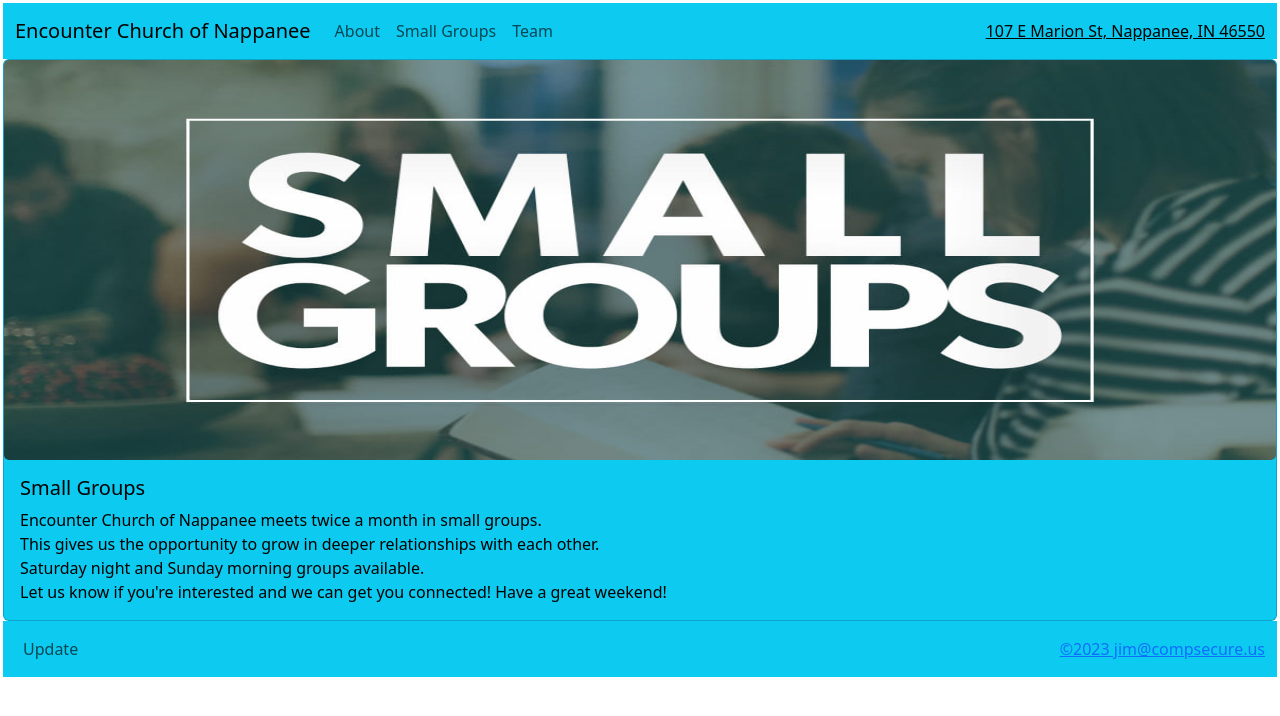
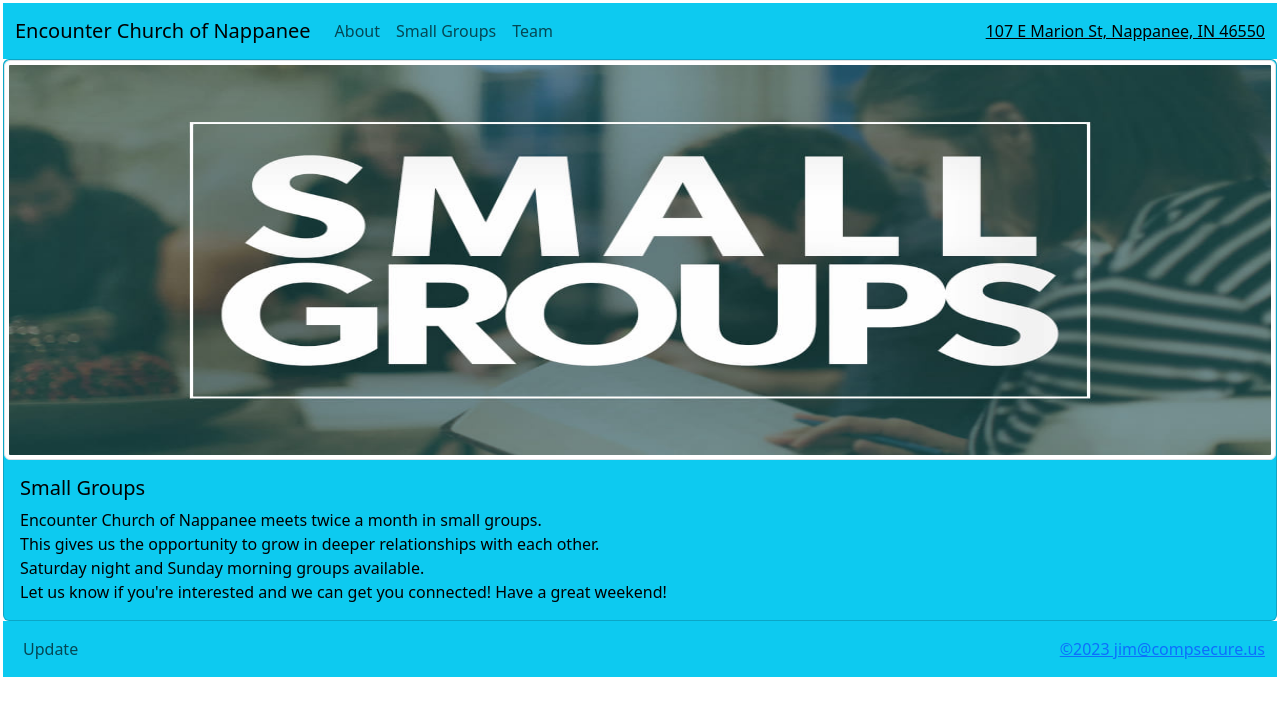
Before and after one commit to jimandjo/Encounter, a React (Create React App) app: page /smallgroups in a window 1280 px wide. Shown: the top 716 px of the page. Built offline with nearby package versions, Linux system fonts and the light colour scheme.

Commit message:
tried to keep the images from stretching when the viewport changes.

```diff
--- a/package.json
+++ b/package.json
@@ -30,5 +30,8 @@
       "last 1 firefox version",
       "last 1 safari version"
     ]
+  },
+  "devDependencies": {
+    "@babel/plugin-proposal-private-property-in-object": "^7.21.11"
   }
 }
--- a/src/About.js
+++ b/src/About.js
@@ -4,7 +4,7 @@ import WelcomePic from "./WelcomePic.jpg";
 function About() {
   return (
     <Card className="bg-info text-black align-center">
-      <Card.Img style={{ height:400 }}  src={WelcomePic} alt="Encounter Church" />
+      <Card.Img style={{ height:400 }}  src={WelcomePic} alt="Encounter Church" class="img-fluid img-thumbnail" />
       <Card.Title>Welcome to Encounter Church of Nappanee!</Card.Title>
         <Card.Text><p><br></br>
         The latest happenings and schedule of the church are listed on the first page of this site.<br></br> <br></br>
--- a/src/Home.js
+++ b/src/Home.js
@@ -27,7 +27,7 @@ function Home() {
                 </Container>
                 </Navbar>
 
-                <Stack gap={3} className="col-md-o mx-auto">
+                <Stack gap={3} className="col-md-0 col-sm-0 mx-auto">
                     <Outlet />
                 </Stack>
 
--- a/src/SmallGroups.js
+++ b/src/SmallGroups.js
@@ -4,7 +4,7 @@ import SmallGroupsPic from "./SmallGroupsPic.jpg"
 function SmallGroups() {
   return (
     <Card className="bg-info text-black align-center">
-      <Card.Img style={{ height:400 }}  src={SmallGroupsPic} alt="Encounter Church" />
+      <Card.Img style={{ height:400 }}  src={SmallGroupsPic} alt="Encounter Church" class="img-fluid img-thumbnail"></Card.Img>
       <Card.Body>
         <Card.Title>Small Groups</Card.Title>
         <Card.Text>
--- a/src/Welcome.js
+++ b/src/Welcome.js
@@ -13,7 +13,7 @@ function Welcome() {
 
   return (
     <Card className="bg-info text-black align-center" style={{ width: '100%' }}>
-      <Card.Img style={{ height:400 }}  src={Banner} alt="Encounter Church" />
+      <Card.Img style={{ height:400 }}  src={Banner} alt="Encounter Church" class="img-fluid img-thumbnail" />
       <Card.Body>
         <Card.Title>Pursuing the heart of God through divine encounters</Card.Title>
         <Card.Text>
```
Also changed, not shown: 1 other file (tests, documents, lock files or other folders).
